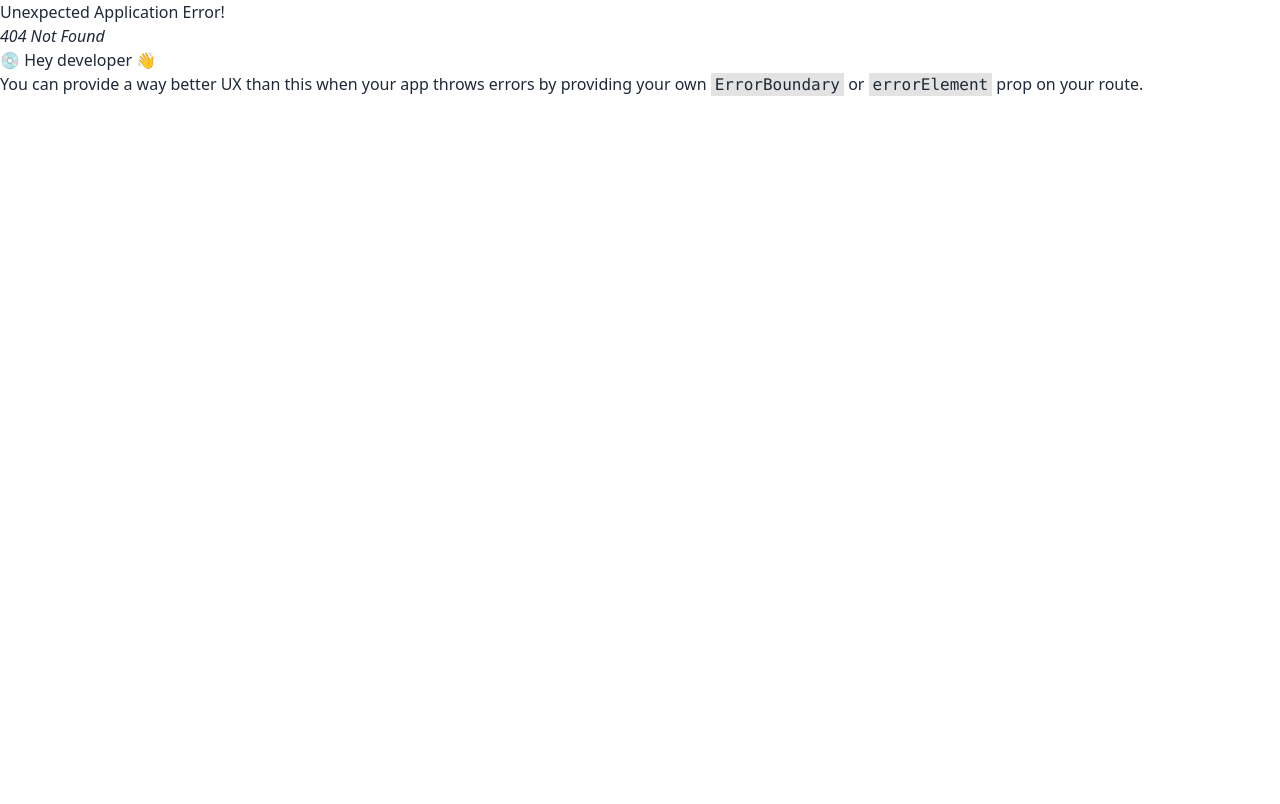
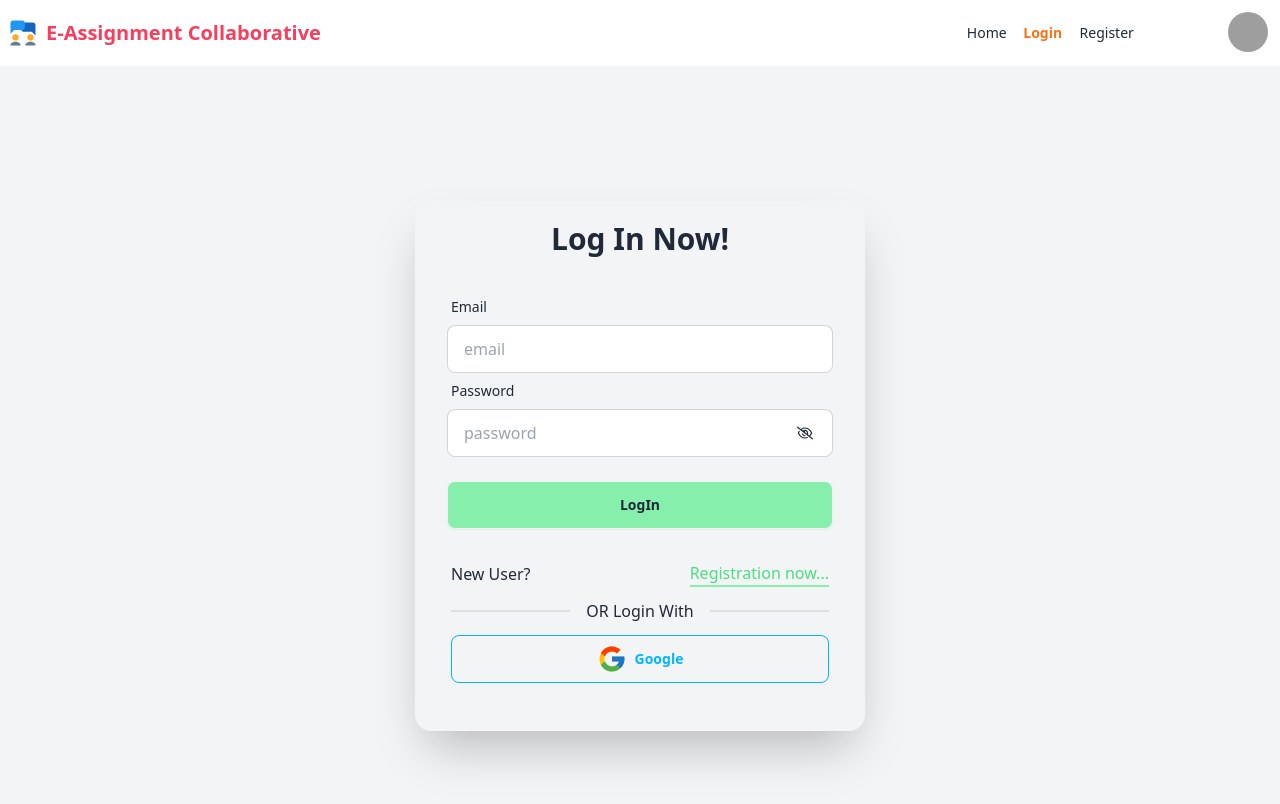
Before and after one commit to regone7/online-study-assignment-client, a React (Vite) app: page /login in a window 1280 px wide. Before the commit this address had no page. Shown: the top 804 px of the page. Built offline with nearby package versions, Linux system fonts and the light colour scheme; grey boxes are pictures that could not be loaded.

Commit message:
login and register add

```diff
--- /dev/null
+++ b/src/components/Login.jsx
@@ -0,0 +1,62 @@
+import { useState } from "react";
+import { Link } from "react-router-dom";
+import { FaRegEyeSlash } from "react-icons/fa6";
+import { IoMdEye } from "react-icons/io";
+import { FcGoogle } from "react-icons/fc";
+
+
+const Login = () => {
+    const [showPasswords, setShowPasswords] = useState(false)
+    return (
+        <div>
+            <div className="hero min-h-screen bg-gray-100">
+                <div className="hero-content ">
+                    <div className="card shrink-0 lg:w-[450px]  md:w-[350px] shadow-2xl ">
+                        <h1 className="text-3xl text-center pt-5 font-bold">Log In Now!</h1>
+                        <div className="card-body">
+                            <form >
+                                <div className="form-control">
+                                    <label className="label">
+                                        <span className="label-text">Email</span>
+                                    </label>
+                                    <input type="email" placeholder="email" name="email" className="input input-bordered" required />
+                                </div>
+                                <div className="form-control">
+                                    <label className="label">
+                                        <span className="label-text">Password</span>
+                                    </label>
+                                    <div>
+                                        <input type={showPasswords ? "text" : "password"} name="password" placeholder="password" className="input input-bordered relative w-full" required />
+                                        <span className="absolute -ml-9 mt-4" onClick={() => { setShowPasswords(!showPasswords) }}>
+                                            {
+                                                showPasswords ? <IoMdEye /> : <FaRegEyeSlash />
+                                            }
+                                        </span>
+                                    </div>
+                                </div>
+                                <div className="form-control mt-6">
+                                    <input type="submit" value="LogIn" className="btn  bg-green-300 hover:bg-green-400" />
+                                </div>
+
+                            </form>
+                        </div>
+
+                        <div className="flex items-center justify-between px-9">
+                            <h1>New User?  </h1>
+                            <Link to='/register'><h2 className=" border-b-2 border-green-300 hover:text-cyan-300 text-green-400">Registration now...</h2></Link>
+                        </div>
+
+                        <div className="divider divider-gray-100 px-9">OR Login With </div>
+                        <div className="px-9 flex flex-col w-full gap-3 mb-12">
+                            <button   className="btn btn-outline btn-info "><FcGoogle className="text-3xl" /> Google</button>
+                        </div>
+
+                    </div>
+                </div>
+
+            </div>
+        </div>
+    );
+};
+
+export default Login;
--- a/src/components/Navber.jsx
+++ b/src/components/Navber.jsx
@@ -11,8 +11,10 @@
                         <div tabIndex={0} role="button" className="btn btn-ghost lg:hidden">
                             <svg xmlns="http://www.w3.org/2000/svg" className="h-5 w-5" fill="none" viewBox="0 0 24 24" stroke="currentColor"><path strokeLinecap="round" strokeLinejoin="round" strokeWidth="2" d="M4 6h16M4 12h8m-8 6h16" /></svg>
                         </div>
-                        <ul tabIndex={0} className="menu menu-sm dropdown-content mt-3 z-[10] p-2 shadow bg-base-100 rounded-box w-52">
+                        <ul tabIndex={0} className="menu menu-sm dropdown-content mt-3 z-[10] p-2 shadow bg-base-100 rounded-box w-52 space-y-2 ">
                             <NavLink to='/' className={({ isActive }) => isActive ? 'text-orange-500 font-bold   w-12 h-7 flex justify-center items-center text-sm' : ' w-12 h-7 flex justify-center items-center text-sm'}>Home</NavLink>
+                            <NavLink to='/login' className={({ isActive }) => isActive ? 'text-orange-500 font-bold   w-12 h-7 flex justify-center items-center text-sm' : ' w-12 h-7 flex justify-center items-center text-sm'}>Login</NavLink>
+                            <NavLink to='/register' className={({ isActive }) => isActive ? 'text-orange-500 font-bold   w-16 h-7 flex justify-center items-center text-sm' : ' w-16 h-7 flex justify-center items-center text-sm'}>Register</NavLink>
                         </ul>
                     </div>
                     <Link to='/' className='flex gap-2 justify-center items-center'>
@@ -22,9 +24,10 @@
 
                 </div>
                 <div className="navbar-end  hidden lg:flex ">
-                    <ul className="menu menu-horizontal px-1">
+                    <ul className="menu menu-horizontal px-1 space-x-2">
                         <NavLink to='/' className={({ isActive }) => isActive ? 'text-orange-500 font-bold   w-12 h-7 flex justify-center items-center text-sm' : ' w-12 h-7 flex justify-center items-center text-sm'}>Home</NavLink>
-
+                        <NavLink to='/login' className={({ isActive }) => isActive ? 'text-orange-500 font-bold   w-12 h-7 flex justify-center items-center text-sm' : ' w-12 h-7 flex justify-center items-center text-sm'}>Login</NavLink>
+                        <NavLink to='/register' className={({ isActive }) => isActive ? 'text-orange-500 font-bold   w-16 h-7 flex justify-center items-center text-sm' : ' w-16 h-7 flex justify-center items-center text-sm'}>Register</NavLink>
                     </ul>
                 </div>
                 <div className="navbar-end w-36">
--- /dev/null
+++ b/src/components/Register.jsx
@@ -0,0 +1,76 @@
+import { useState } from "react";
+import { Link } from "react-router-dom";
+import { FaRegEyeSlash } from "react-icons/fa6";
+import { IoMdEye } from "react-icons/io";
+
+
+const Register = () => {
+    const [showPassword, setShowPassword] = useState(false)
+    const [error, setError] = useState("");
+    return (
+        <div>
+            <div className="hero min-h-screen bg-base-100">
+                <div className="hero-content ">
+                    <div className="card shrink-0 lg:w-[450px]  md:w-[350px] shadow-2xl ">
+                        <h1 className="text-3xl text-center pt-5 font-bold text-orange-500">Register Now!</h1>
+                        <div className="card-body">
+                            <form >
+                                <div className="form-control">
+                                    <label className="label">
+                                        <span className="label-text">Name</span>
+                                    </label>
+                                    <input type="text" placeholder="name" name="name" className="input input-bordered" required />
+                                </div>
+                                <div className="form-control">
+                                    <label className="label">
+                                        <span className="label-text">Email</span>
+                                    </label>
+                                    <input type="email" name="email" placeholder="email" className="input input-bordered" required />
+                                </div>
+                                <div className="form-control">
+                                    <label className="label">
+                                        <span className="label-text">PhotoURL</span>
+                                    </label>
+                                    <input type="text" placeholder="photoURL" name="photoURL" className="input input-bordered" required />
+                                </div>
+                                <div className="form-control">
+
+                                    <label className="label">
+                                        <span className="label-text">Password</span>
+                                    </label>
+                                    <div>
+                                        <input type={showPassword ? "text" : "password"} name="password" placeholder="password" className="input input-bordered relative w-full" required />
+                                        <span className="absolute -ml-9 mt-4" onClick={() => { setShowPassword(!showPassword) }}>
+                                            {
+                                                showPassword ? <IoMdEye /> : <FaRegEyeSlash />
+                                            }
+                                        </span>
+                                    </div>
+
+
+
+                                    {
+                                        error && <small className="text-red-500">{error}</small>
+                                    }
+                                </div>
+                                <div className="form-control ">
+                                    <input type="submit" value="Register" className="btn  bg-orange-300 mt-5 hover:bg-orange-400" />
+                                </div>
+                            </form>
+
+                        </div>
+                        <div className="flex items-center justify-between px-9 mb-7">
+
+                            <h2>Alraedy have an account!</h2>
+                            <Link to='/login'><h2 className=" border-b-2 border-green-300 hover:bg-cyan-300 text-green-400">Log In</h2></Link>
+                        </div>
+
+                    </div>
+                </div>
+
+            </div>
+        </div>
+    );
+};
+
+export default Register;
```
Also changed, not shown: src/main.jsx (+12 -0 lines).
